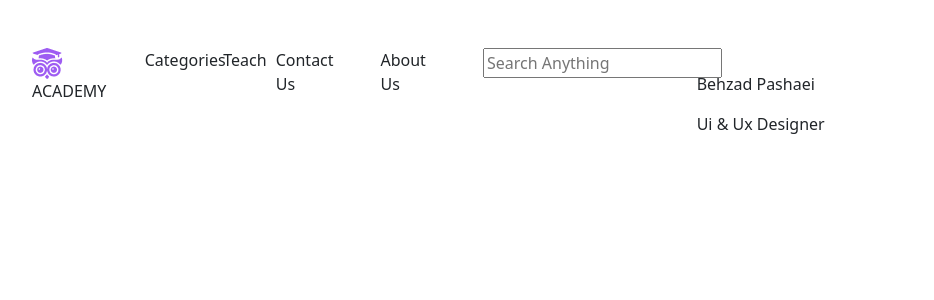
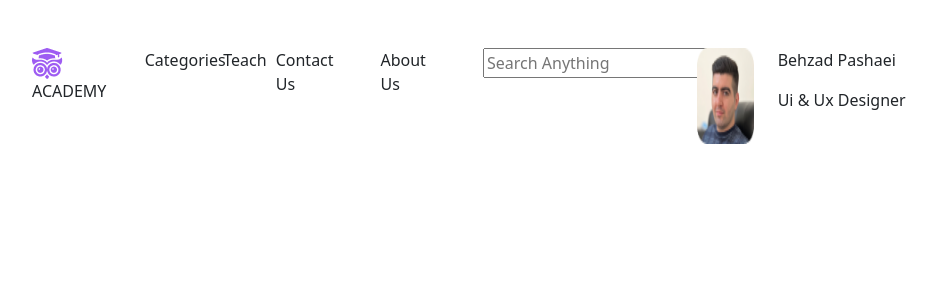
Before and after one commit to Gbangbolaoluwagbemiga/Academy-Assessment, a React (Create React App) app: page / in a window 1280 px wide. Shown: the top 300 px of the page, without its empty margins (50-984 px from the left). Built offline with nearby package versions, Linux system fonts and the light colour scheme.

Commit message:
Header implementation

```diff
--- a/src/components/NavBar.js
+++ b/src/components/NavBar.js
@@ -55,15 +55,19 @@ function NavBar() {
           />
           <img className="search-icon" src="" alt="" />
         </div>
-        <div className="user col-5">
-          <img src="" alt="" className="avatar" />
-          <p>
+        <div className="user row col-5">
+          <img src={Avatar} alt="avatar" className="avatar col-4" />
+          <p className="col-8">
             <p className="avatar-name">Behzad Pashaei</p>
             <p className="avatar-occupation">Ui & Ux Designer</p>
           </p>
         </div>
         <div className="notification col-3">
-          <img src="" alt="" className="notification-icon" />
+          <img
+            src={NotificationIcon}
+            alt="Notification-icon"
+            className="notification-icon"
+          />
         </div>
       </div>
     </header>
```
